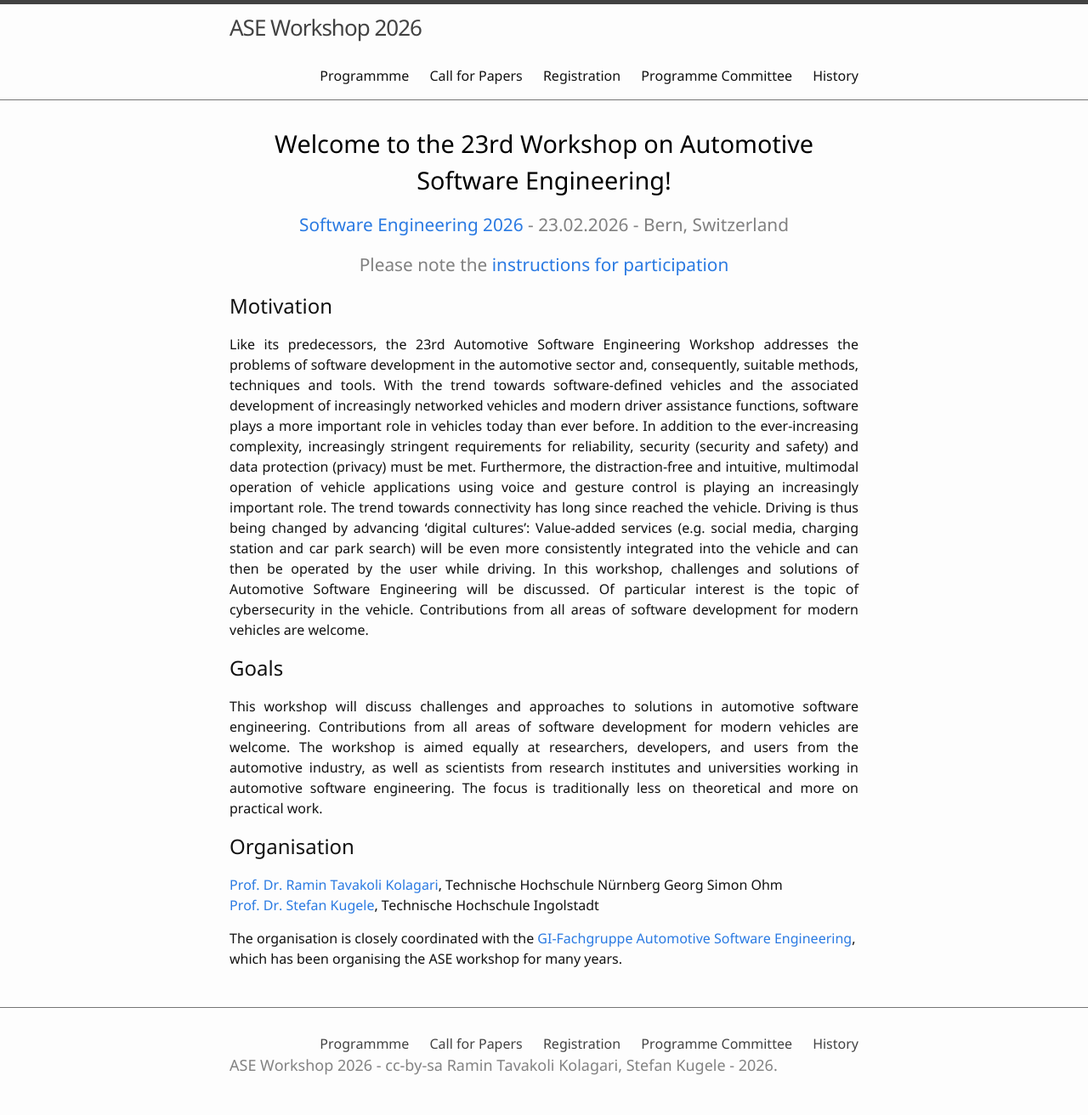
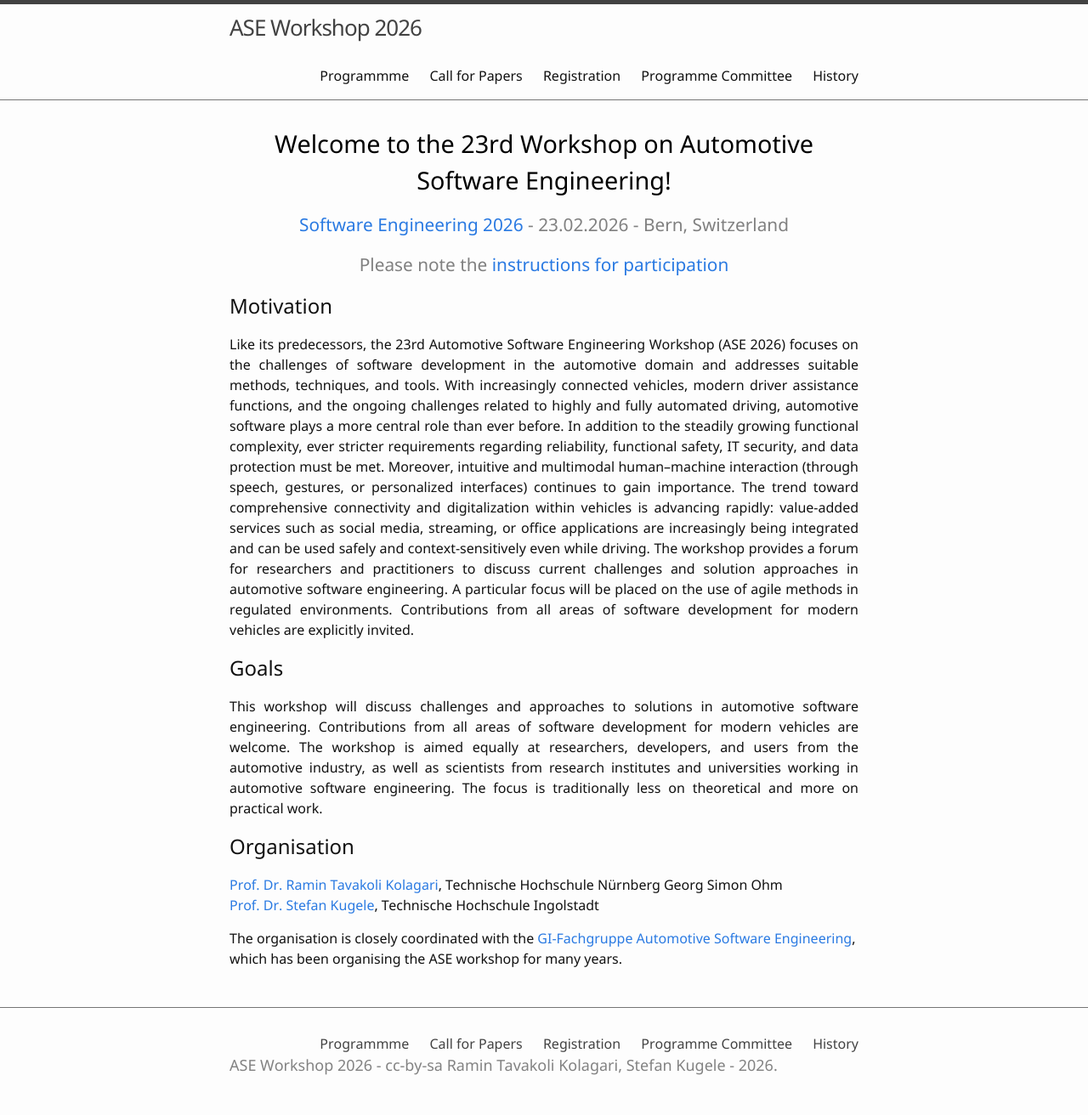
Before and after one commit to ASE-Workshop/2026, a Jekyll site: the page built from index.md, in a window 1280 px wide. Shown: the whole page at 85% size. Built offline with Jekyll 4.4.1, drawn with Linux system fonts in a browser that asks for light colours.

Commit message:
Revise motivation section for clarity and focus

```diff
--- a/index.md
+++ b/index.md
@@ -12,8 +12,10 @@ Please note the [instructions for participation](https://se2026.inf.unibe.ch/en/
 {: style="color:gray; font-size: 130%; text-align: center;"}
 
 ## Motivation
-Like its predecessors, the 23rd Automotive Software Engineering Workshop addresses the problems of software development in the automotive sector and, consequently, suitable methods, techniques and tools. With the trend towards software-defined vehicles and the associated development of increasingly networked vehicles and modern driver assistance functions, software plays a more important role in vehicles today than ever before. In addition to the ever-increasing complexity, increasingly stringent requirements for reliability, security (security and safety) and data protection (privacy) must be met. Furthermore, the distraction-free and intuitive, multimodal operation of vehicle applications using voice and gesture control is playing an increasingly important role. The trend towards connectivity has long since reached the vehicle. Driving is thus being changed by advancing ‘digital cultures’: Value-added services (e.g. social media, charging station and car park search) will be even more consistently integrated into the vehicle and can then be operated by the user while driving. In this workshop, challenges and solutions of Automotive Software Engineering will be discussed. Of particular interest is the topic of cybersecurity in the vehicle.
-Contributions from all areas of software development for modern vehicles are welcome.
+Like its predecessors, the 23rd Automotive Software Engineering Workshop (ASE 2026) focuses on the challenges of software development in the automotive domain and addresses suitable methods, techniques, and tools.
+With increasingly connected vehicles, modern driver assistance functions, and the ongoing challenges related to highly and fully automated driving, automotive software plays a more central role than ever before. In addition to the steadily growing functional complexity, ever stricter requirements regarding reliability, functional safety, IT security, and data protection must be met.
+Moreover, intuitive and multimodal human–machine interaction (through speech, gestures, or personalized interfaces) continues to gain importance. The trend toward comprehensive connectivity and digitalization within vehicles is advancing rapidly: value-added services such as social media, streaming, or office applications are increasingly being integrated and can be used safely and context-sensitively even while driving.
+The workshop provides a forum for researchers and practitioners to discuss current challenges and solution approaches in automotive software engineering. A particular focus will be placed on the use of agile methods in regulated environments. Contributions from all areas of software development for modern vehicles are explicitly invited.
 {: style="text-align: justify"}
 
 ## Goals
```
